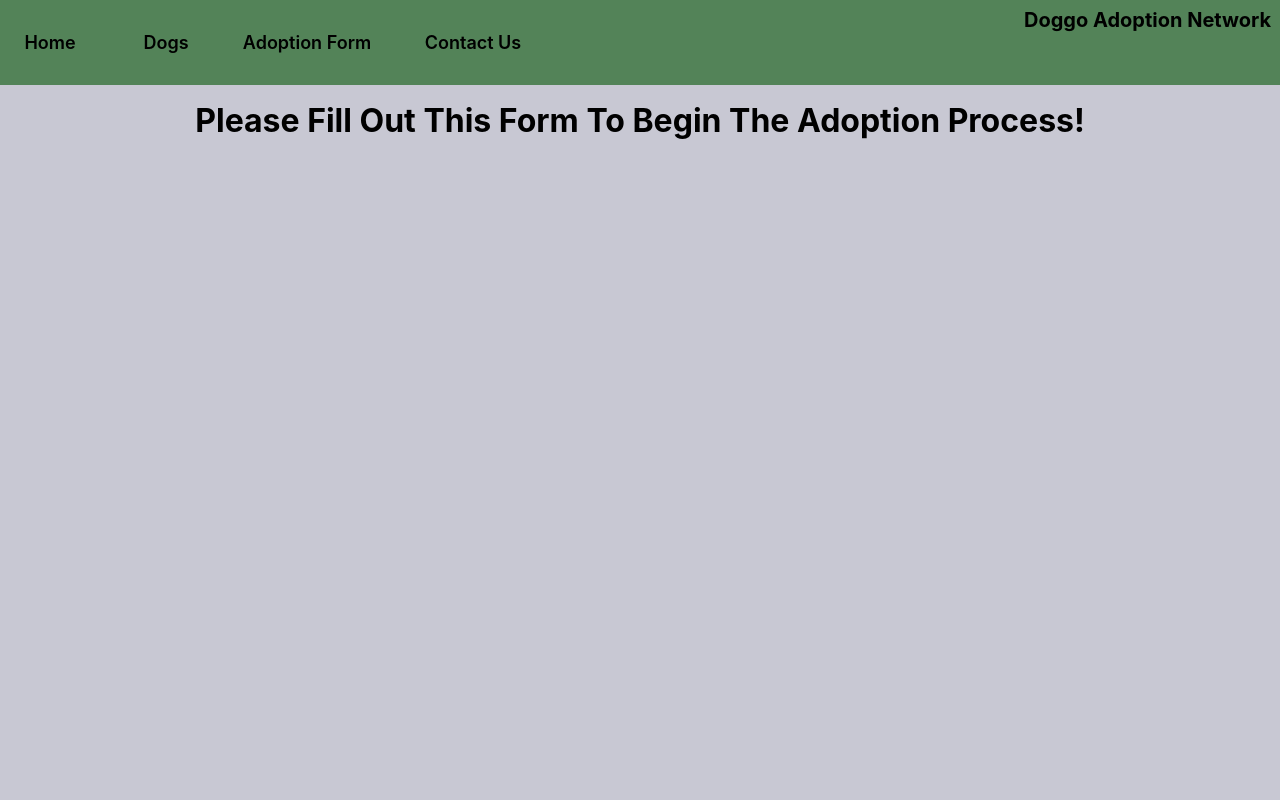
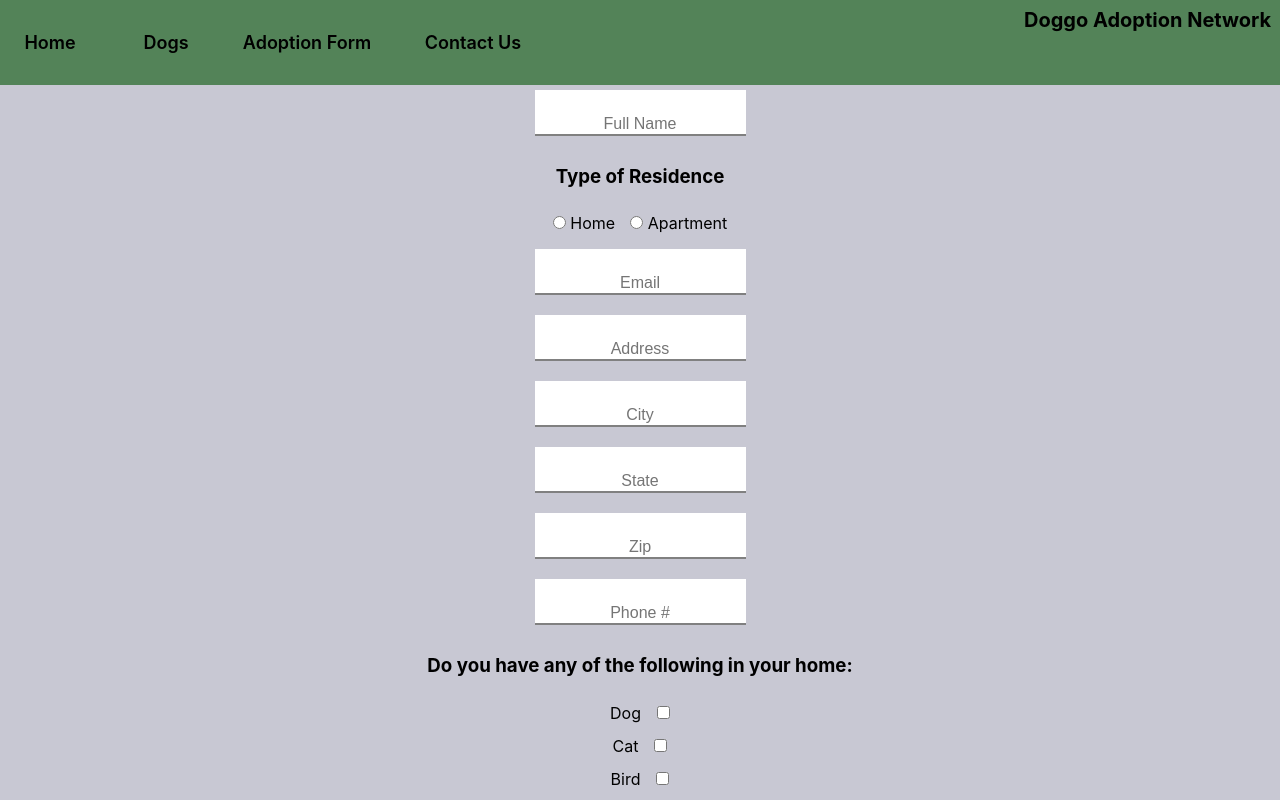
Before and after one commit to jburky15/doggo-adoption, a React (Create React App) app: page /AdoptForm in a window 1280 px wide. Shown: the top 800 px of the page. Built offline with nearby package versions, Linux system fonts and the light colour scheme.

Commit message:
Started Adoption Form Page

```diff
--- /dev/null
+++ b/src/components/adoptionForm/FormCheckboxes.css
@@ -0,0 +1,3 @@
+input.checkbox {
+    margin-left: 1rem;
+}
--- /dev/null
+++ b/src/components/adoptionForm/FormCheckboxes.jsx
@@ -0,0 +1,15 @@
+import React from 'react'
+import './FormCheckboxes.css'
+
+const FormCheckboxes = (props) => {
+  return (
+    <div>
+        <div className="formCheckboxes">
+            {props.label}
+            <input className="checkbox" type="checkbox" />
+        </div>
+    </div>
+  )
+}
+
+export default FormCheckboxes;
--- /dev/null
+++ b/src/components/adoptionForm/FormInput.css
@@ -0,0 +1,13 @@
+input {
+    padding-top: 25px;
+    margin: 10px 0;
+    border-top: none;
+    border-right: none;
+    border-left: none;
+    border-bottom: 2px solid gray;
+    font-size: 1rem;
+}
+
+input::placeholder {
+    text-align: center;
+}
--- /dev/null
+++ b/src/components/adoptionForm/FormInputs.jsx
@@ -0,0 +1,14 @@
+import React from 'react'
+import './FormInput.css'
+
+const FormInputs = (props) => {
+  return (
+    <>
+        <div className='formInputs'>
+            <input name={ props.name } placeholder={ props.placeholder } />
+        </div>
+    </>
+  )
+}
+
+export  default FormInputs;
--- /dev/null
+++ b/src/components/adoptionForm/FormRadios.css
@@ -0,0 +1,4 @@
+.residenceRadios input:nth-child(2) {
+    margin-left: 15px;
+    color: red;
+}
--- /dev/null
+++ b/src/components/adoptionForm/FormRadios.jsx
@@ -0,0 +1,15 @@
+import React from 'react'
+import './FormRadios.css'
+
+const FormRadios = () => {
+  return (
+    <>
+        <div className="residenceRadios">
+            <input type="radio" value="Home" name="residence" /> Home
+            <input type="radio" value="Apartment" name="residence" /> Apartment
+        </div>
+    </>
+  )
+}
+
+export default FormRadios;
--- a/src/pages/AdoptForm/AdoptForm.jsx
+++ b/src/pages/AdoptForm/AdoptForm.jsx
@@ -1,15 +1,110 @@
-import React from 'react'
-import './AdoptForm.css'
+import { React, useState } from 'react';
+import './AdoptForm.css';
+import FormCheckboxes from '../../components/adoptionForm/FormCheckboxes';
+import FormInputs from '../../components/adoptionForm/FormInputs';
+import FormRadios from '../../components/adoptionForm/FormRadios';
 
 const AdoptForm = () => {
+  const [values, setValues] = useState({
+    fullname: "",
+    email: "",
+    address: "",
+    city: "",
+    state: "",
+    zip: "",
+    phone: "",
+    otherInput: ""
+  })
+
+  const inputs = [
+    {
+      id: 1,
+      name: "fullname",
+      type: "text",
+      placeholder: "Full Name",
+      label: "fullname"
+    },
+    {
+      id: 2,
+      name: "email",
+      type: "text",
+      placeholder: "Email",
+      label: "email"
+    },
+    {
+      id: 3,
+      name: "address",
+      type: "text",
+      placeholder: "Address",
+      label: "address"
+    },
+    {
+      id: 4,
+      name: "city",
+      type: "text",
+      placeholder: "City",
+      label: "city"
+    },
+    {
+      id: 5,
+      name: "state",
+      type: "text",
+      placeholder: "State",
+      label: "state"
+    },
+    {
+      id: 6,
+      name: "zipCode",
+      type: "text",
+      placeholder: "Zip",
+      label: "zipCode"
+    },
+    {
+      id: 7,
+      name: "phoneNumber",
+      type: "text",
+      placeholder: "Phone #",
+      label: "phoneNumber"
+    },
+    {
+      id: 8,
+      name: "otherInput",
+      type: "text",
+      placeholder: "Ferret",
+      label: "otherInput"
+    }
+  ]
+
+  const handleSubmit = (e) => {
+    e.preventDefault();
+  }
+
   return (
-    <>
-        <h1>Please Fill Out This Form To Begin The Adoption Process!</h1>
-        <div className="adoptionForm">
+    <div className="App">
+      <form onSubmit={ handleSubmit }>
 
-        </div>
-    </>
-  )
+        <FormInputs name="fullname" placeholder="Full Name"/>
+        <h3>Type of Residence</h3>
+        <FormRadios />
+        <FormInputs name="email" placeholder="Email"/>
+        <FormInputs name="address" placeholder="Address"/>
+        <FormInputs name="city" placeholder="City"/>
+        <FormInputs name="state" placeholder="State"/>
+        <FormInputs name="zip" placeholder="Zip"/>
+        <FormInputs name="phone" placeholder="Phone #"/>
+        <h3>Do you have any of the following in your home: </h3>
+        <FormCheckboxes label="Dog" />
+        <FormCheckboxes label="Cat" />
+        <FormCheckboxes label="Bird" />
+        <FormCheckboxes label="Rabbit" />
+        <FormCheckboxes label="Other Pet" />
+        <h4>If other, please specify:</h4>
+        <FormInputs name="otherInput" label="OtherInput" placeholder="Ferret" />
+        <button>Submit</button>
+
+      </form>
+    </div>
+  );
 }
 
 export default AdoptForm
```
